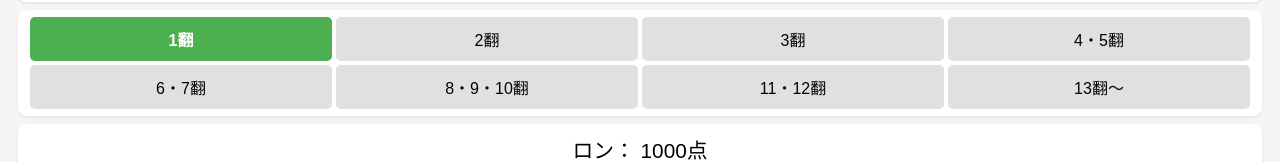
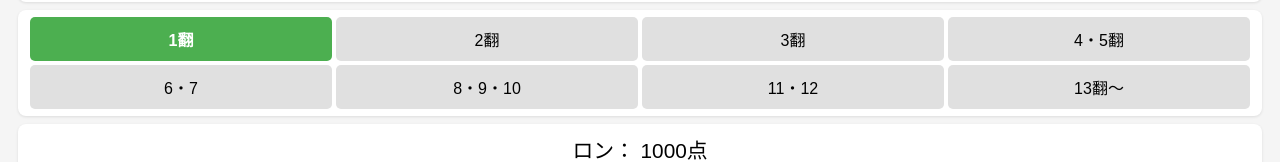
Before and after one commit to nisiosion/yonma, a plain HTML site: page index.html in a window 1280 px wide. Shown: the part 267-429 px from the top of the page. Drawn offline with Linux system fonts and the light colour scheme.

Commit message:
index.html を更新

```diff
--- a/index.html
+++ b/index.html
@@ -95,11 +95,11 @@
   <input type="radio" id="han4" name="han" value="3">
   <label for="han4">4・5翻</label>
   <input type="radio" id="han5" name="han" value="4">
-  <label for="han5">6・7翻</label>
+  <label for="han5">6・7</label>
   <input type="radio" id="han6" name="han" value="5">
-  <label for="han6">8・9・10翻</label>
+  <label for="han6">8・9・10</label>
   <input type="radio" id="han7" name="han" value="6">
-  <label for="han7">11・12翻</label>
+  <label for="han7">11・12</label>
   <input type="radio" id="han8" name="han" value="7">
   <label for="han8">13翻〜</label>
 </div>
```
